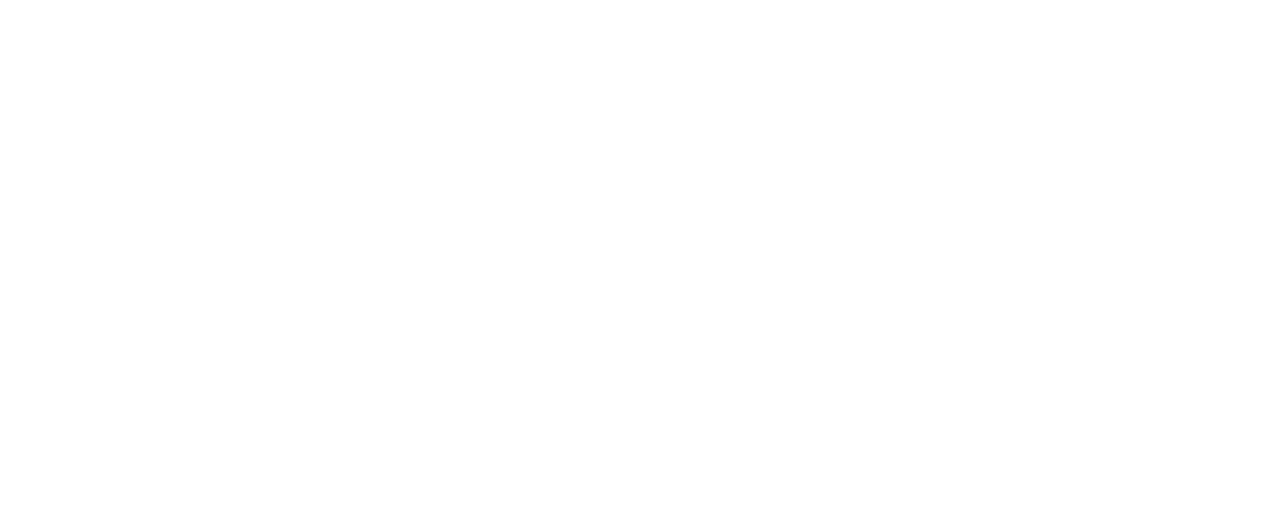
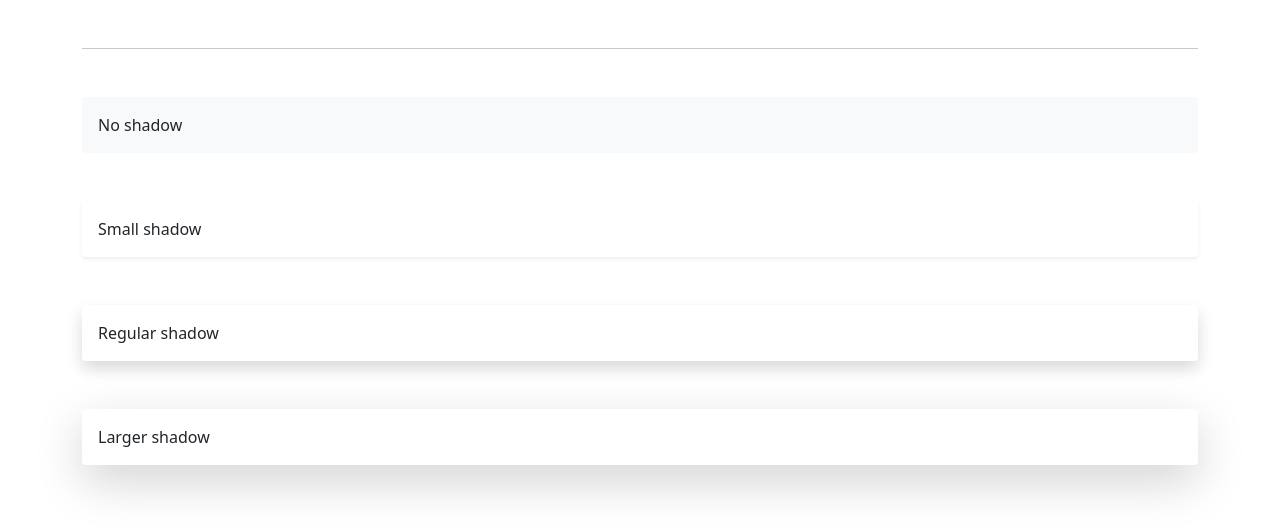
Before and after one commit to FranMolleda/Bootstrap_5, a website: page 02Básicos/sombras.html in a window 1280 px wide. Drawn offline with nearby package versions, Linux system fonts and the light colour scheme.

Commit message:
feat: sombras

```diff
--- a/02Básicos/sombras.html
+++ b/02Básicos/sombras.html
@@ -13,6 +13,13 @@
     />
   </head>
   <body>
+    <div class="container">
+      <hr class="my-5" />
+      <div class="shadow-none p-3 mb-5 bg-light rounded">No shadow</div>
+      <div class="shadow-sm p-3 mb-5 bg-body rounded">Small shadow</div>
+      <div class="shadow p-3 mb-5 bg-body rounded">Regular shadow</div>
+      <div class="shadow-lg p-3 mb-5 bg-body rounded">Larger shadow</div>
+    </div>
     <script
       src="https://cdn.jsdelivr.net/npm/bootstrap@5.0.2/dist/js/bootstrap.bundle.min.js"
       integrity="sha384-MrcW6ZMFYlzcLA8Nl+NtUVF0sA7MsXsP1UyJoMp4YLEuNSfAP+JcXn/tWtIaxVXM"
```
Also changed, not shown: 02Básicos/Visibility.html (+0 -6 lines).
